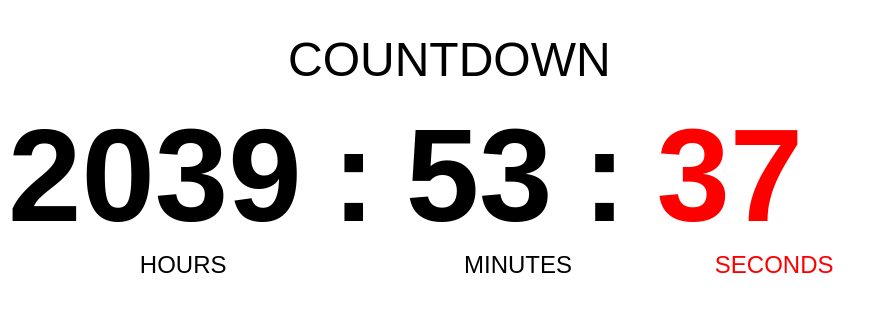
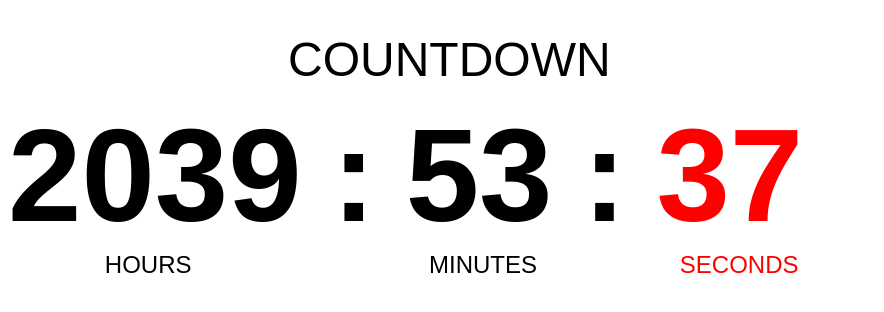
Before and after one commit to mbr84/symphony_takehome, a website: page index.html in a window 1280 px wide. Shown: the whole page, without its empty margins (0-884 px from the left). Drawn offline with Linux system fonts and the light colour scheme.

Commit message:
centered units

```diff
--- a/styles.css
+++ b/styles.css
@@ -26,7 +26,7 @@ h1 {
 
 .unit {
   margin: auto;
-  width: 30px;
+  width: 100px;
   font-size: 24px
 }
 
```
